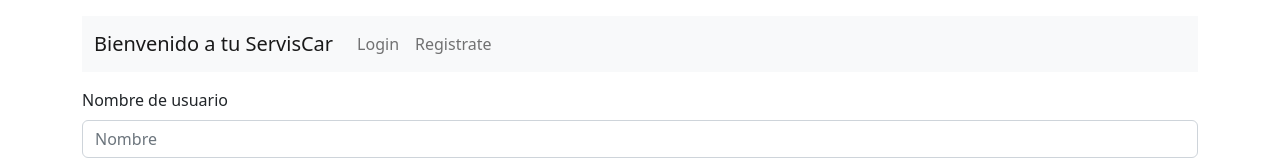
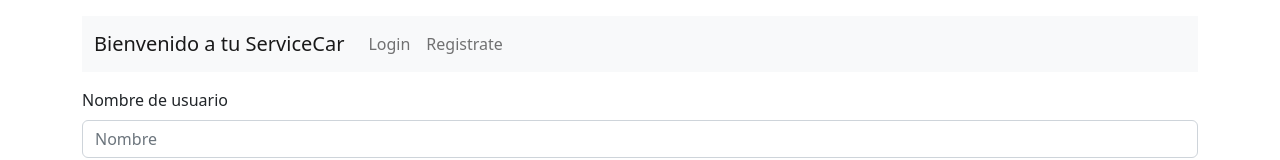
Before and after one commit to Fedeprenollio/front_serviceCar, a React (Vite) app: page / in a window 1280 px wide. Shown: the top 160 px of the page. Built offline with nearby package versions, Linux system fonts and the light colour scheme; no server answers.

Commit message:
ortografia

```diff
--- a/src/components/NavBar.jsx
+++ b/src/components/NavBar.jsx
@@ -49,7 +49,7 @@ function NavBar() {
   return (
     <Navbar className="my-3" bg="light" expand="lg">
       <Container>
-        <Navbar.Brand href="#home">Bienvenido a tu ServisCar</Navbar.Brand>
+        <Navbar.Brand href="#home">Bienvenido a tu ServiceCar</Navbar.Brand>
         <Navbar.Toggle aria-controls="basic-navbar-nav" />
         <Navbar.Collapse id="basic-navbar-nav">
           <Nav className="me-auto">
```
